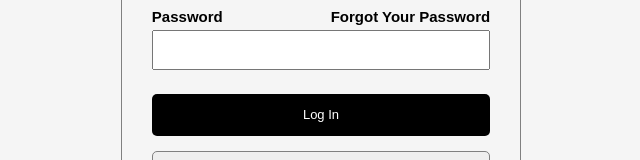
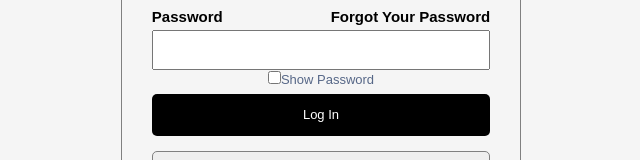
Before and after one commit to GiftSibiya/Legends_Task, a React (Vite) app in the folder client/: page / in a window 1280 px wide. Shown: the part 368-528 px from the top of the page, without its empty margins (319-959 px from the left). Built offline with nearby package versions, Linux system fonts and the light colour scheme.

Commit message:
show password feature

```diff
--- a/client/src/screens/Login.jsx
+++ b/client/src/screens/Login.jsx
@@ -10,6 +10,7 @@
   const [email, setEmail] = useState("");
   const [password, setPassword] = useState("");
   const [passMatch, setPassMatch] = useState(false);
+  const [showPassword, setShowPassword] = useState(false);
 
   /// FUNCTIONS ///
   async function checkUserExists(email, password) {
@@ -70,13 +71,20 @@
             <p>Forgot Your Password</p>
           </div>
           <input
-            type="password"
+            type={showPassword ? "text" : "password"}
             name="password"
             className="Login--input"
             onChange={(e) => {
               setPassword(e.target.value);
             }}
           ></input>
+          <label>
+            <input
+              type="checkbox"
+              onChange={() => setShowPassword(!showPassword)}
+            />
+            Show Password
+          </label>
         </form>
         {/* -- */}
 
```
